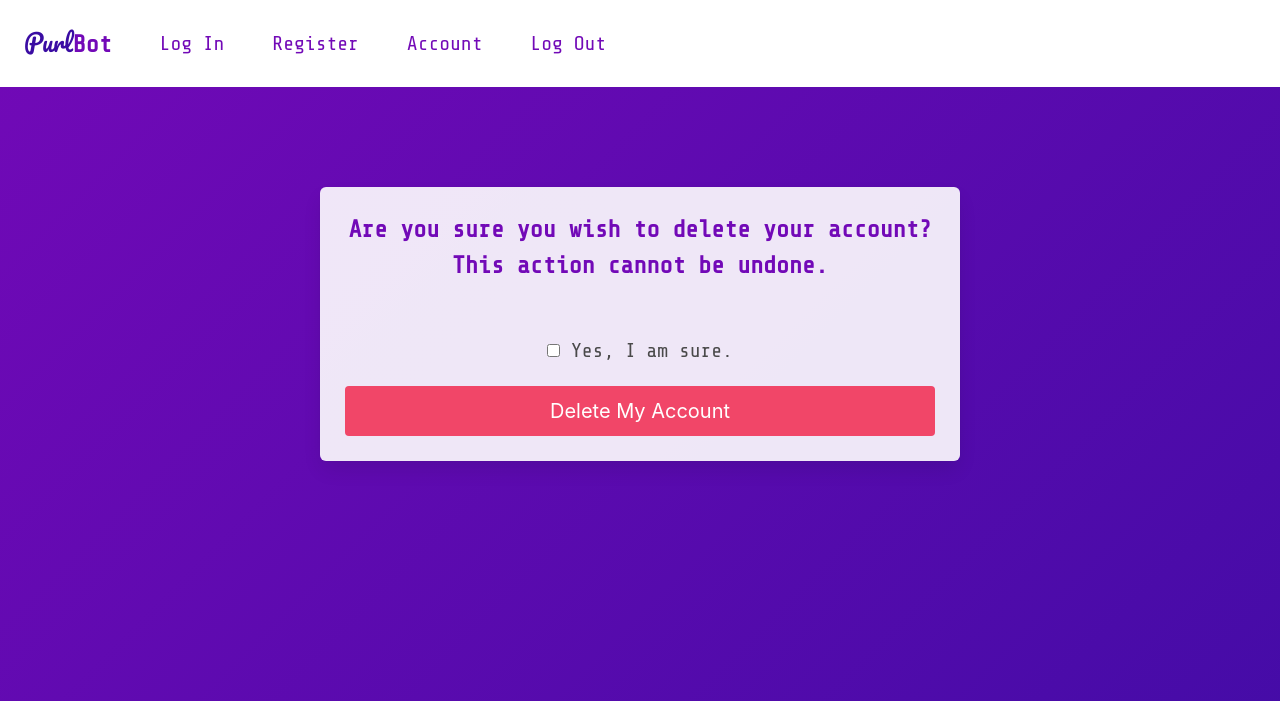
After one commit to griffique/purlbot-fullstack, a Flask app: page /delete in a window 1280 px wide. The commit adds this page. Shown: the top 701 px of the page. Run offline with Flask 2, Linux system fonts and the light colour scheme.

Commit message:
account deletion function

```diff
--- a/flask-server/app.py
+++ b/flask-server/app.py
@@ -44,6 +44,12 @@ def addUser(password, email):
         "email" : email
     })
 
+# add a new user
+def deleteUser():
+    users.delete_one({
+        "email" : session["user_email"]
+    })
+
 # check for existing user
 def userCheck(email):
     temp = []
@@ -62,7 +68,6 @@ def updateUser(email, newPassword):
             "password" : generate_password_hash(newPassword)
         }
     )
-    print("Putting")
 
 
 # add a new pattern - must be added to the front end with API
@@ -117,7 +122,6 @@ def logout():
 
 @app.route("/account", methods=["GET", "POST"])
 def account():
-    print(request.method)
     if request.method == "POST":
 
         email = request.form.get("account-email")
@@ -147,6 +151,18 @@ def account():
             session["user_email"] = email
     else:
         return render_template('account.html', userEmail= session["user_email"])
+
+@app.route("/delete", methods=["GET", "POST"])
+def delete():
+    if request.method == "POST":
+        confirmation = request.form.get("confirm-delete")
+        if confirmation == "on":
+            deleteUser()
+            return render_template('success.html', message="Your account has been deleted.")
+        else:
+            return render_template('oops.html', error="Account not deleted. Please check the confirmation box and retry.")
+    else:
+        return render_template('delete.html')
 
 @app.route("/forgot")
 def forgot():
--- a/flask-server/build/template-styles.css
+++ b/flask-server/build/template-styles.css
@@ -63,6 +63,11 @@ navbar ul {
     margin: 0 auto 24px;
 }
 
+.delete-form {
+    display: flex;
+    flex-direction: column;
+}
+
 .guest-link {
     font-size: 16px;
 }
--- a/flask-server/templates/account.html
+++ b/flask-server/templates/account.html
@@ -25,6 +25,6 @@
         <ul>
         </ul>
     </form>
-    <button class="button is-danger">Delete Account</button>
+    <a class="button is-danger" class="delete-link" href="/delete">Delete Account</a>
 </div>
 {% endblock %}
--- /dev/null
+++ b/flask-server/templates/delete.html
@@ -0,0 +1,18 @@
+{% extends "layout.html" %}
+
+{% block title %}
+    Delete Account
+{% endblock %}
+
+{% block main %}
+<div class="box has-text-centered">
+    <form  action="/delete" method="POST" class="delete-form">
+        <h1 class="bot-title-small">Are you sure you wish to delete your account? <br/>This action cannot be undone.</h1>
+        <div>
+            <input name="confirm-delete" type="checkbox" class="mt-6" id="confirm-delete" name="confirm-delete" />
+            <label for="confirm-delete">Yes, I am sure.</label>
+        </div>
+        <button type="submit" class="button is-danger mt-4">Delete My Account</button>
+    </form>
+</div>
+{% endblock %}
```
